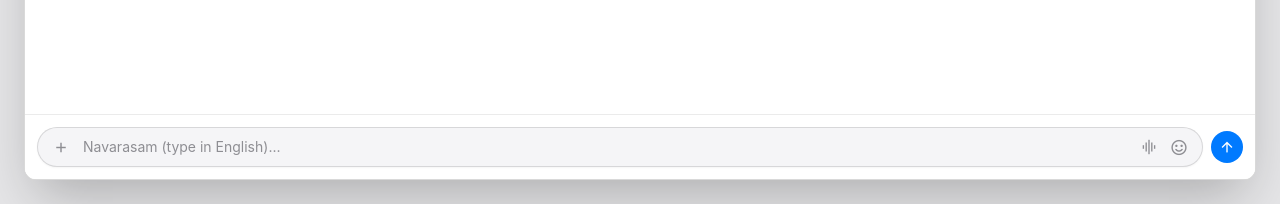
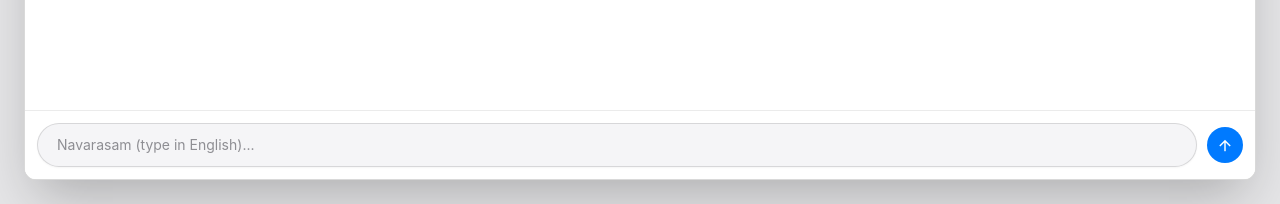
Before and after one commit to AlviAlex/navarasam, a Flask app: page / in a window 1280 px wide. Shown: the part 596-800 px from the top of the page. Run offline with Flask 3, Linux system fonts and the light colour scheme; some libraries are stand-ins or nearby versions.

Commit message:
style: remove icons from search bar for clean aesthetic

```diff
--- a/templates/index.html
+++ b/templates/index.html
@@ -128,36 +128,17 @@
         <!-- ================= DOCKED MACOS INPUT BAR ================= -->
         <div class="p-3 border-t border-black/[0.08] bg-white shrink-0">
           <form class="relative flex items-center" id="composer-form">
-            <!-- Left App / Plus Button Inside Field -->
-            <div class="relative flex-1 flex items-center rounded-full bg-[#F5F5F7] imessage-input-field px-2.5 py-1.5">
-              <!-- Apps / Attachment '+' Button -->
-              <button
-                class="w-7 h-7 rounded-full flex items-center justify-center text-[#8E8E93] hover:text-[#1D1D1F] hover:bg-black/5 transition-all shrink-0 mr-1"
-                id="plus-room-btn" title="Navarasam Apps" type="button">
-                <span class="material-symbols-outlined text-[19px]">add</span>
-              </button>
-              <!-- Central Text Input -->
+            <!-- Clean Central Text Input Field (No Icons) -->
+            <div class="relative flex-1 flex items-center rounded-full bg-[#F5F5F7] imessage-input-field px-4 py-2">
               <input autocomplete="off"
                 class="flex-1 bg-transparent border-none outline-none text-[14px] text-[#1D1D1F] placeholder-[#8E8E93] px-1 py-0.5 focus:ring-0"
                 id="message-input" placeholder="Navarasam (type in English)..." type="text">
-              <!-- Audio waveform memo icon -->
-              <button
-                class="w-7 h-7 rounded-full flex items-center justify-center text-[#8E8E93] hover:text-[#1D1D1F] transition-colors shrink-0 mr-0.5"
-                title="Audio Message" type="button">
-                <span class="material-symbols-outlined text-[18px]">graphic_eq</span>
-              </button>
-              <!-- Emoji / Stickers button -->
-              <button
-                class="w-7 h-7 rounded-full flex items-center justify-center text-[#8E8E93] hover:text-[#1D1D1F] transition-colors shrink-0"
-                title="Emoji and Memoji" type="button">
-                <span class="material-symbols-outlined text-[19px]">sentiment_satisfied</span>
-              </button>
             </div>
             <!-- Native Circular Blue Send Arrow Button -->
             <button
-              class="w-8 h-8 rounded-full bg-[#007AFF] text-white flex items-center justify-center ml-2 shrink-0 hover:bg-[#0069D9] active:scale-95 transition-all shadow-xs"
+              class="w-9 h-9 rounded-full bg-[#007AFF] text-white flex items-center justify-center ml-2.5 shrink-0 hover:bg-[#0069D9] active:scale-95 transition-all shadow-xs cursor-pointer"
               id="send-btn" title="Send" type="submit">
-              <span class="material-symbols-outlined text-[18px]">arrow_upward</span>
+              <span class="material-symbols-outlined text-[19px]">arrow_upward</span>
             </button>
           </form>
         </div>
```
